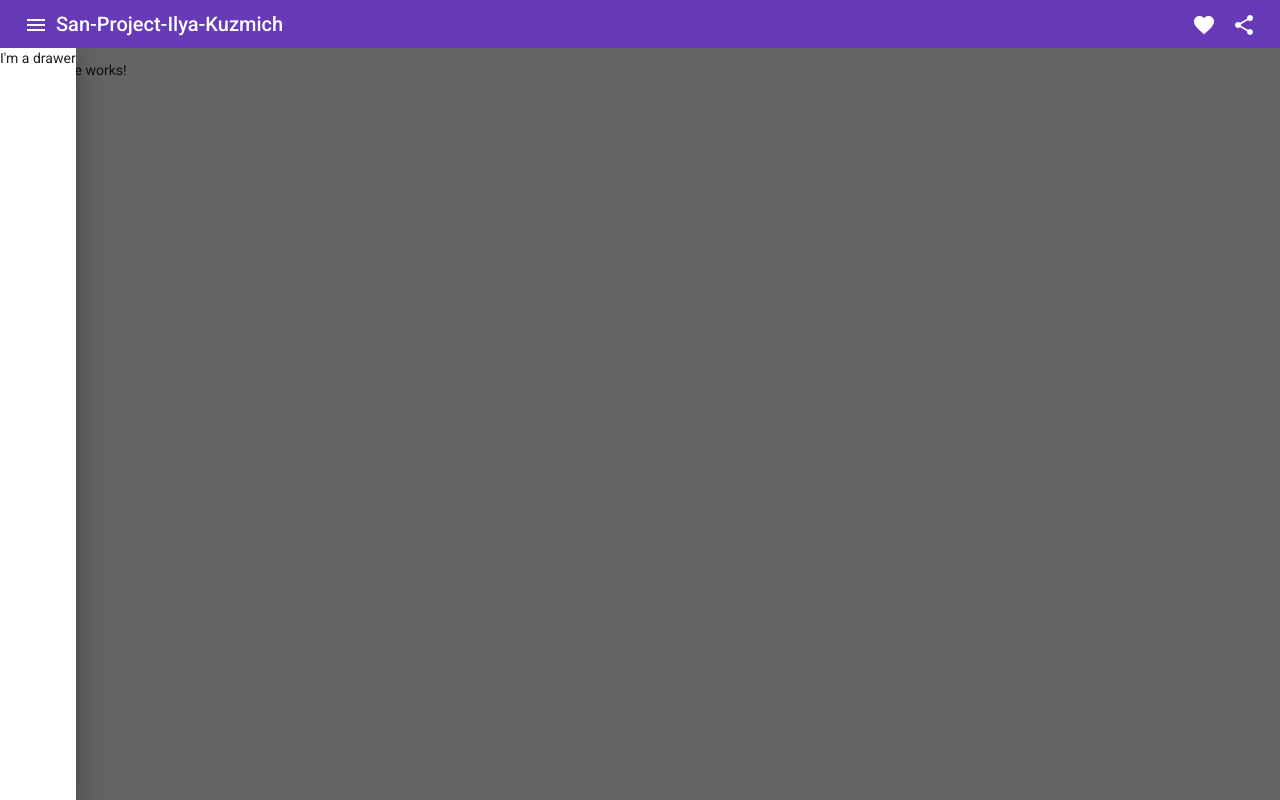
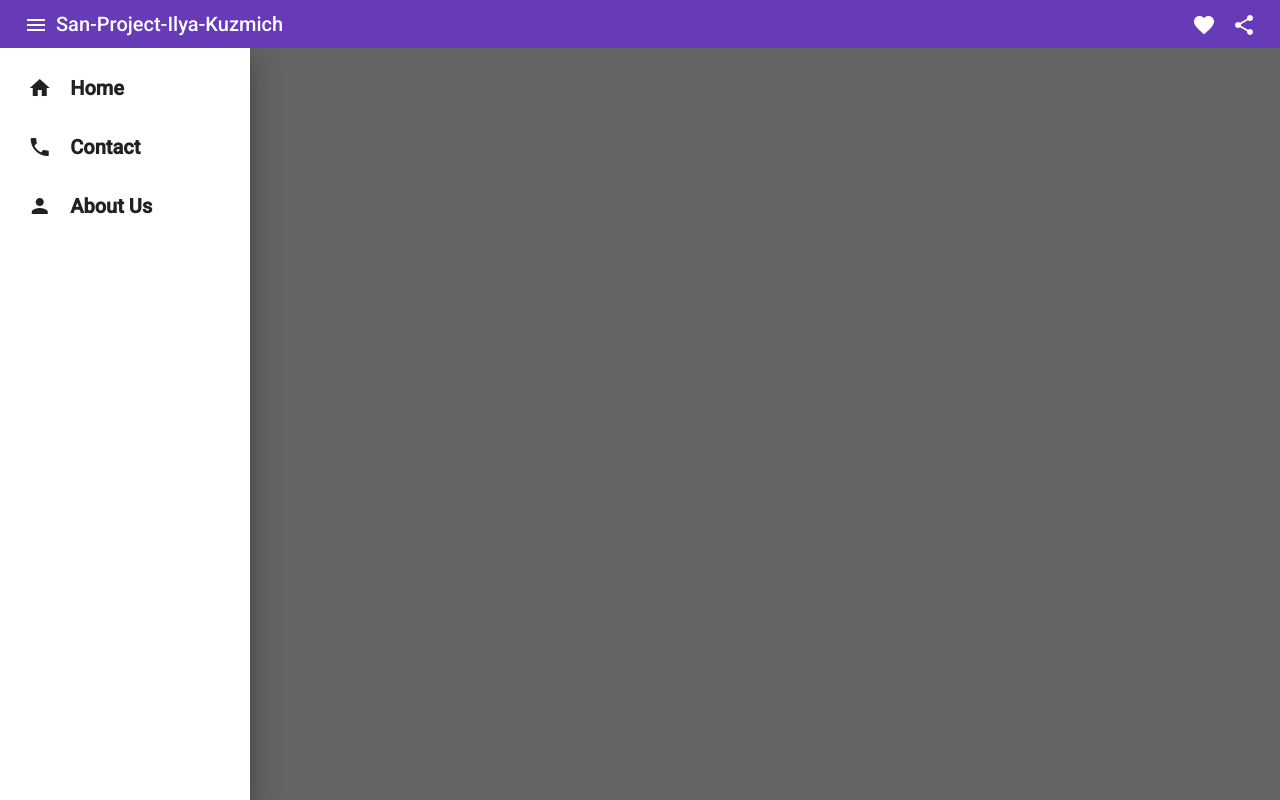
Before and after one commit to katupka/San-Project-Ilya-Kuzmich, an Angular app: page / in a window 1280 px wide. Both pictures are taken after a click on the button "menu". Built offline with nearby package versions, Linux system fonts and the light colour scheme.

Commit message:
page navigation

```diff
--- a/src/app/app.component.css
+++ b/src/app/app.component.css
@@ -12,3 +12,8 @@ mat-drawer-content {
   flex-direction: column;
   align-items: flex-start;
 }
+
+.with-icon {
+    display: flex;
+    align-items: center;
+}
--- a/src/app/app.component.html
+++ b/src/app/app.component.html
@@ -14,7 +14,17 @@
 </mat-toolbar>
 
 <mat-drawer-container class="container" hasBackdrop="true">
-  <mat-drawer #drawer mode="over">I'm a drawer</mat-drawer>
+  <mat-drawer #drawer mode="over">
+    <div style="width: 250px;">
+
+      <div style="padding-left: 10px; padding-top: 10px;">
+        <app-menu-item setIcon="home" setTitle="Home" routerLink="/" (click)="drawer.close()"></app-menu-item>
+        <app-menu-item setIcon="phone" setTitle="Contact" routerLink="/contact" (click)="drawer.close()"></app-menu-item>
+        <app-menu-item setIcon="person" setTitle="About Us" routerLink="/about-us" (click)="drawer.close()"></app-menu-item>
+      </div>
+
+    </div>
+  </mat-drawer>
   <mat-drawer-content>
 
     <router-outlet></router-outlet>
--- a/src/app/app.module.ts
+++ b/src/app/app.module.ts
@@ -8,13 +8,15 @@ import { AboutUsPageComponent } from './pages/about-us-page/about-us-page.compon
 import {AppRoutingModule} from "./modules/app-routing/app-routing.module";
 import { BrowserAnimationsModule } from '@angular/platform-browser/animations';
 import {AppMatModule} from "./modules/app-mat/app-mat.module";
+import { MenuItemComponent } from './childs/menu-item/menu-item.component';
 
 @NgModule({
   declarations: [
     AppComponent,
     HomePageComponent,
     ContactPageComponent,
-    AboutUsPageComponent
+    AboutUsPageComponent,
+    MenuItemComponent
   ],
   imports: [
     BrowserModule,
--- /dev/null
+++ b/src/app/childs/menu-item/menu-item.component.css
@@ -0,0 +1,9 @@
+mat-grid-tile  {
+  display: flex;
+  justify-content: flex-end;
+  align-items: flex-end;
+}
+
+.menu-item {
+  font-weight: bold;
+}
--- /dev/null
+++ b/src/app/childs/menu-item/menu-item.component.html
@@ -0,0 +1,8 @@
+<mat-grid-list cols="4" style="cursor: pointer;">
+  <mat-grid-tile colspan="1" style="width: 30px;">
+    <mat-icon>{{icon}}</mat-icon>
+  </mat-grid-tile>
+  <mat-grid-tile colspan="3" style="width: 50px;">
+    <div class="menu-item" style="text-align: start; font-size: 20px; vertical-align: bottom; width: 100%;">{{title}}</div>
+  </mat-grid-tile>
+</mat-grid-list>
--- /dev/null
+++ b/src/app/childs/menu-item/menu-item.component.ts
@@ -0,0 +1,27 @@
+import {Component, Input, OnInit} from '@angular/core';
+
+@Component({
+  selector: 'app-menu-item',
+  templateUrl: './menu-item.component.html',
+  styleUrls: ['./menu-item.component.css']
+})
+export class MenuItemComponent implements OnInit {
+
+  title = ''
+  icon = ''
+
+  @Input() set setTitle(s: string) {
+    this.title = s;
+  }
+
+  @Input() set setIcon(s: string) {
+    this.icon = s;
+  }
+
+  constructor() {
+  }
+
+  ngOnInit(): void {
+  }
+
+}
--- a/src/app/modules/app-mat/app-mat.module.ts
+++ b/src/app/modules/app-mat/app-mat.module.ts
@@ -23,6 +23,7 @@ import {MatExpansionModule} from '@angular/material/expansion';
 import {MatCardModule} from '@angular/material/card';
 import {MatToolbarModule} from "@angular/material/toolbar";
 import {MatSidenavModule} from "@angular/material/sidenav";
+import {MatMenuModule} from "@angular/material/menu";
 
 
 @NgModule({
@@ -53,7 +54,8 @@ import {MatSidenavModule} from "@angular/material/sidenav";
     MatExpansionModule,
     MatCardModule,
     MatToolbarModule,
-    MatSidenavModule
+    MatSidenavModule,
+    MatMenuModule
   ]
 })
 export class AppMatModule {
```
Also changed, not shown: 1 other file (tests, documents, lock files or other folders).
